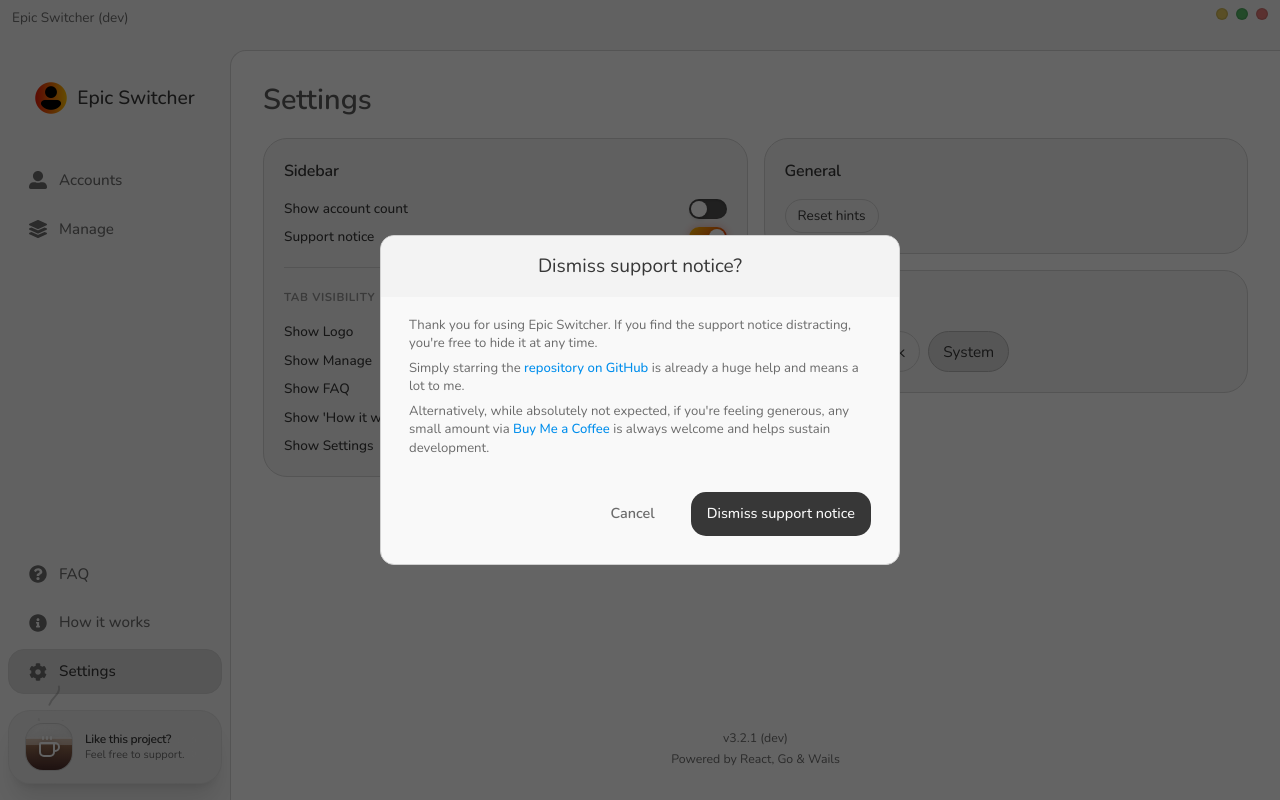
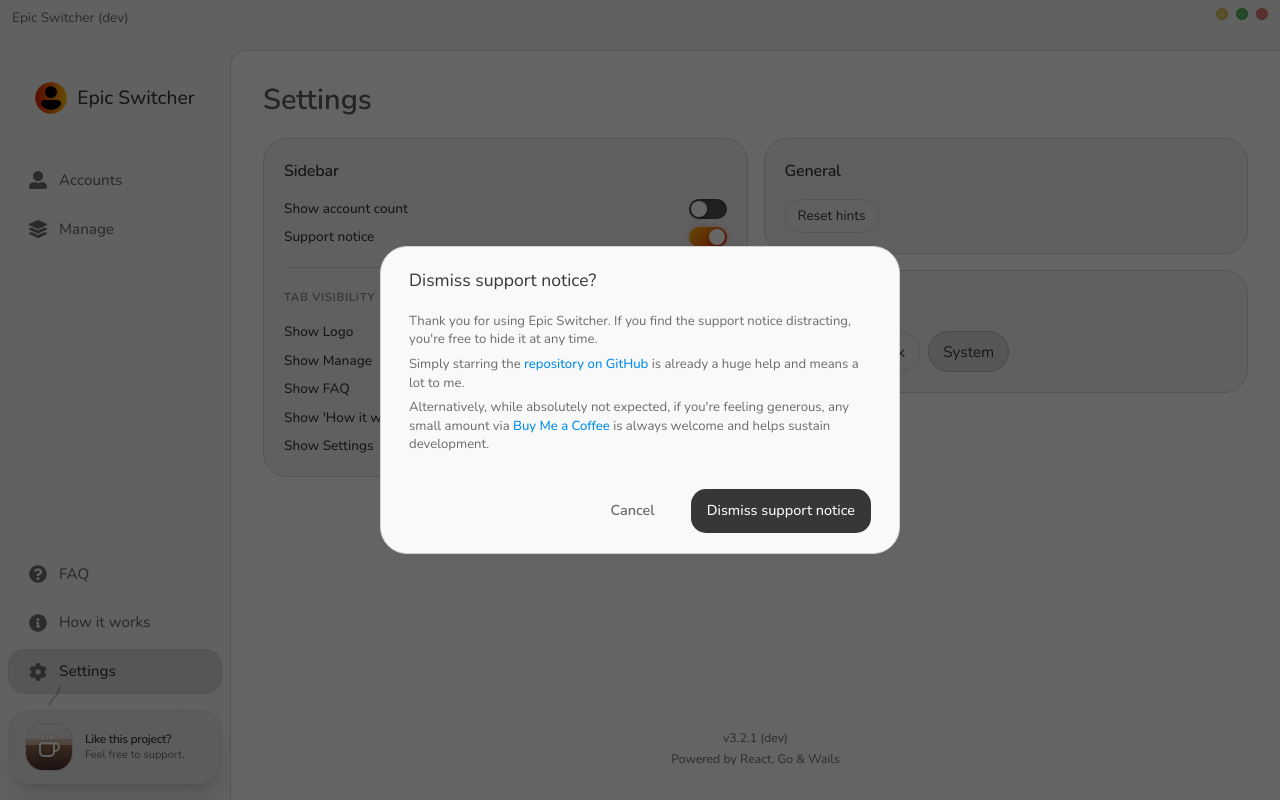
Before and after one commit to symonxdd/epic-switcher, a React (Vite) app in the folder frontend/: page /settings in a window 1280 px wide. Both pictures are taken after a click on the label "Support notice". Built offline with nearby package versions, Linux system fonts and the light colour scheme.

Commit message:
Update ModalShared.module.css

```diff
--- a/frontend/src/components/modals/ModalShared.module.css
+++ b/frontend/src/components/modals/ModalShared.module.css
@@ -19,9 +19,8 @@
   position: relative;
   background: var(--bg-surface);
   color: var(--text-primary);
-  padding: 0 0 1.75rem 0;
-  border-radius: 14px;
-  /* box-shadow: 0 8px 28px rgba(0, 0, 0, 0.3); */
+  padding: 0 0 1.3rem 0;
+  border-radius: 27px;
   border: 1px solid var(--border-subtle);
   transform: translateY(20px);
   animation: slideUp 0.25s ease forwards;
@@ -46,12 +45,11 @@
 
 .modal h3 {
   margin: 0;
-  background: var(--bg-app);
-  padding: 1rem;
+  padding: 1.25rem 28px 0 28px;
   display: flex;
   align-items: center;
-  justify-content: center;
-  font-size: 1.2rem;
+  justify-content: flex-start;
+  font-size: 1.1rem;
   border-top-left-radius: 14px;
   border-top-right-radius: 14px;
 }
@@ -668,15 +666,13 @@
 
 .confirmDeleteTitle {
   margin: 0;
-  background: var(--bg-app);
-  padding: 0.8rem;
+  padding: 1.25rem 24px 0.5rem 24px;
   display: flex;
   align-items: center;
-  justify-content: center;
+  justify-content: flex-start;
   font-size: 1.1rem;
   font-weight: 600;
   color: var(--text-primary);
-  border-bottom: 1px solid var(--border-subtle);
 }
 
 .confirmDeleteText {
```
